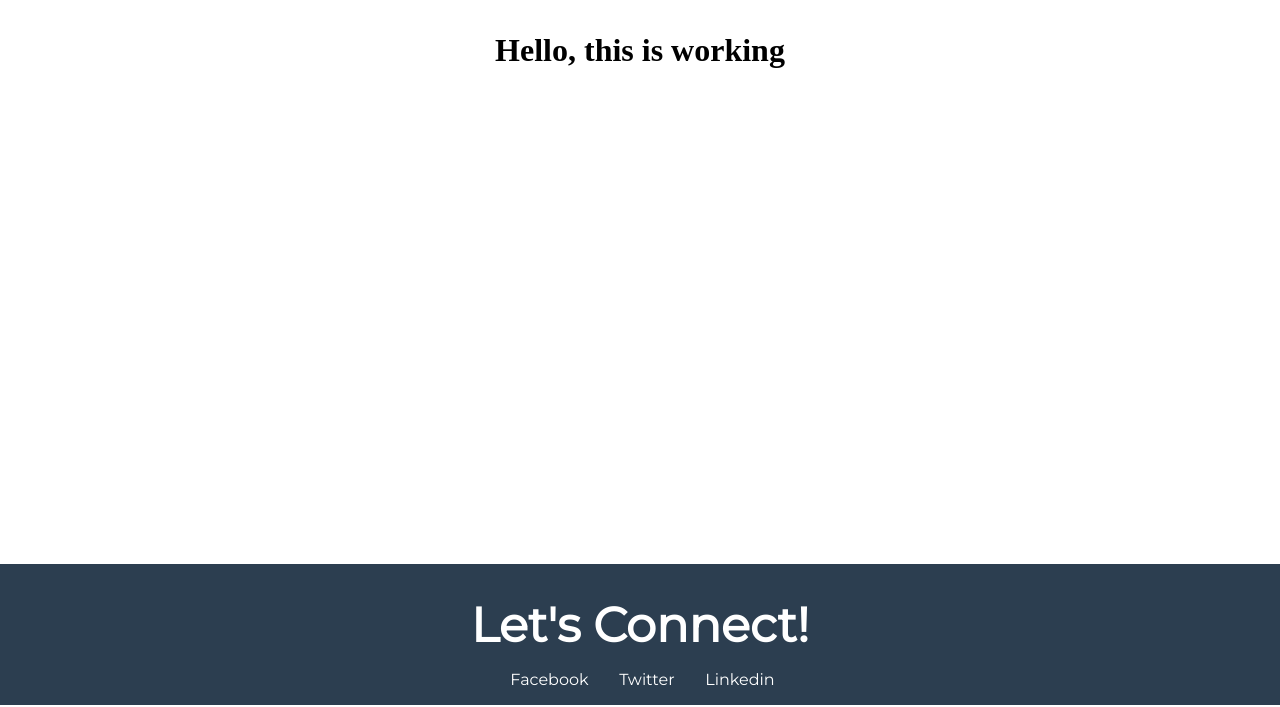
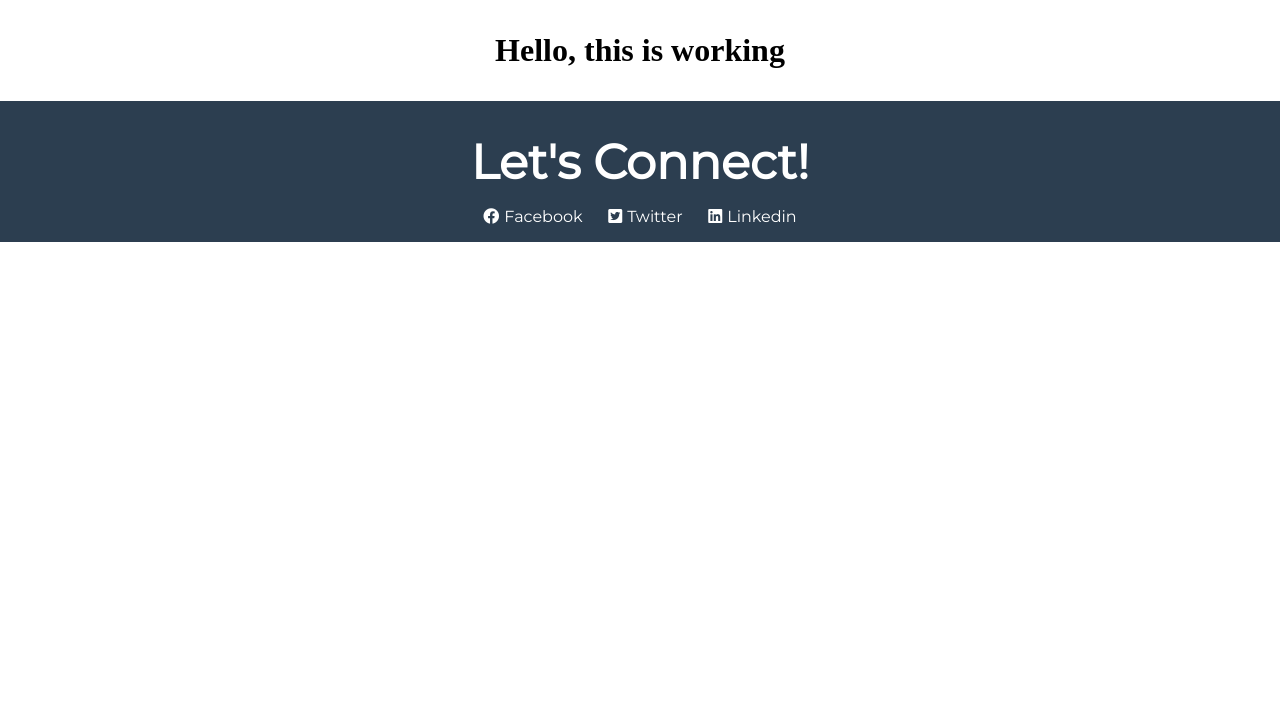
Before and after one commit to taylorbailey97/cs313, a PHP site: page /Week03/index.php in a window 1280 px wide. Shown: the part 93-800 px from the top of the page. Run offline with PHP 8.4, Linux system fonts and the light colour scheme; some libraries are stand-ins or nearby versions.

Commit message:
Irrelevant

```diff
--- a/web/Week03/index.php
+++ b/web/Week03/index.php
@@ -6,6 +6,7 @@
     <meta http-equiv="X-UA-Compatible" content="ie=edge">
     <title>Week 03 - Taylor Bailey</title>
     <link rel="stylesheet" href="../styles/main.css">
+    <link rel="stylesheet" href="https://use.fontawesome.com/releases/v5.8.1/css/all.css" integrity="sha384-50oBUHEmvpQ+1lW4y57PTFmhCaXp0ML5d60M1M7uH2+nqUivzIebhndOJK28anvf" crossorigin="anonymous" />
 </head>
 <body>
     <?php include '../header.php'; ?>
--- a/web/styles/main.css
+++ b/web/styles/main.css
@@ -17,7 +17,6 @@ body {
 
 .assign-page {
   width: 90%;
-  height: 500px;
   margin: 2rem auto;
 }
 
```
